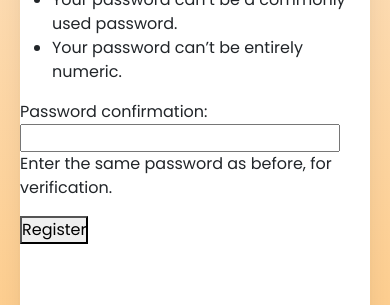
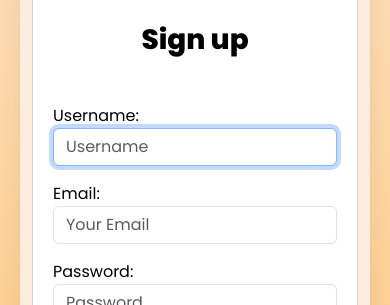
Before and after one commit to Chouaib-Djerdi/Fennec-Bookstore, a Django app: page /accounts/register/ in a window 390 px wide. Shown: the part 428-733 px from the top of the page. Run offline with Django 4.2, Linux system fonts and the light colour scheme; some libraries are stand-ins or nearby versions.

Commit message:
LOGIN + REGISTER FORMS

```diff
--- /dev/null
+++ b/backend/bookstore/accounts/forms.py
@@ -0,0 +1,28 @@
+from django import forms
+from django.contrib.auth.forms import UserCreationForm
+from django.contrib.auth.models import User
+
+class CustomUserCreationForm(UserCreationForm):
+    email = forms.EmailField(max_length=254, widget=forms.TextInput(attrs={'class': 'form-control', 'placeholder': 'Your Email'}))
+    username = forms.CharField(
+        label="Username",
+        widget=forms.TextInput(attrs={'class': 'form-control', 'placeholder': 'Username'}),
+        strip=False,
+        help_text='',
+    )
+    password1 = forms.CharField(
+        label="Password",
+        strip=False,
+        widget=forms.PasswordInput(attrs={'class': 'form-control', 'placeholder': 'Password'}),
+        help_text='',
+    )
+    password2 = forms.CharField(
+        label="Confirm password",
+        widget=forms.PasswordInput(attrs={'class': 'form-control', 'placeholder': 'Confirm Password'}),
+        strip=False,
+        help_text='',
+    )
+
+    class Meta:
+        model = User
+        fields = ('username', 'email', 'password1', 'password2')
--- a/backend/bookstore/accounts/templates/registration/register.html
+++ b/backend/bookstore/accounts/templates/registration/register.html
@@ -1,8 +1,47 @@
 {% extends 'mainapp/navbar.html' %} {% block content2 %}
 
-<form method="POST">
+{% comment %} <form method="POST">
   {% csrf_token %} {{form.as_p}}
   <button type="submit">Register</button>
-</form>
+</form> {% endcomment %}
+<section class="vh-100" style="background-color: #fcecdd">
+  <div class="container h-100">
+    <div class="row d-flex justify-content-center align-items-center h-100">
+      <div class="col-lg-12 col-xl-11">
+        <div class="card text-black" style="border-radius: 25px">
+          <div class="card-body p-md-5">
+            <div class="row justify-content-center">
+              <div class="col-md-10 col-lg-6 col-xl-5 order-2 order-lg-1">
+                <p class="text-center h1 fw-bold mb-5 mx-1 mx-md-4 mt-4">
+                  Sign up
+                </p>
+
+                <form class="mx-1 mx-md-4" method="POST">
+                  {% csrf_token %}
+                  {{ form.as_p }}
+
+                  <div class="d-flex justify-content-center mx-4 mb-3 mb-lg-4">
+                    <button type="submit" class="btn btn-dark btn-lg">
+                      Register
+                    </button>
+                  </div>
+                </form>
+              </div>
+              <div
+                class="col-md-10 col-lg-6 col-xl-7 d-flex align-items-center order-1 order-lg-2"
+              >
+                <img
+                  src="https://mdbcdn.b-cdn.net/img/Photos/new-templates/bootstrap-registration/draw1.webp"
+                  class="img-fluid"
+                  alt="Sample image"
+                />
+              </div>
+            </div>
+          </div>
+        </div>
+      </div>
+    </div>
+  </div>
+</section>
 
 {% endblock content2 %}
--- a/backend/bookstore/accounts/views.py
+++ b/backend/bookstore/accounts/views.py
@@ -1,18 +1,31 @@
 from django.shortcuts import render,redirect
 from django.urls import reverse
 from django.contrib.auth.forms import UserCreationForm
+
 from django.contrib.auth import login
 from . import models
+from django import forms
+from .forms import CustomUserCreationForm
 
 # Create your views here.
-
 def register(request):
     if request.method == 'POST':
-        form = UserCreationForm(request.POST)
+        form = CustomUserCreationForm(request.POST)
         if form.is_valid():
             user = form.save()
             login(request, user)
             return redirect(reverse('mainapp:main-page'))
     else:
-        form = UserCreationForm()
+        form = CustomUserCreationForm()
     return render(request, 'registration/register.html', {'form': form})
+
+# def register(request):
+#     if request.method == 'POST':
+#         form = UserCreationForm(request.POST)
+#         if form.is_valid():
+#             user = form.save()
+#             login(request, user)
+#             return redirect(reverse('mainapp:main-page'))
+#     else:
+#         form = UserCreationForm()
+#     return render(request, 'registration/register.html', {'form': form})
--- a/backend/bookstore/mainapp/static/mainapp/css/fen.css
+++ b/backend/bookstore/mainapp/static/mainapp/css/fen.css
@@ -482,7 +482,7 @@ body {
   justify-content: center;
   align-items: center;
   flex-direction: column;
-  margin-top: 18rem;
+  margin-top: 5rem;
 }
 
 .social-icon,
--- a/backend/bookstore/mainapp/templates/mainapp/fen.html
+++ b/backend/bookstore/mainapp/templates/mainapp/fen.html
@@ -246,10 +246,11 @@
               <img src="{{book.cover.url}}" alt="" />
             </div>
             <div class="card-details">
-              <div class="heart-container mx-2">
+              <div class="heart-container">
                 <span class="heart">&#10084;</span>
                 <span class="wish-list-text">Add to wish list</span>
               </div>
+
               <h2>{{book.title}}</h2>
               <p>{{book.author}}</p>
               <h6>{{book.price}} DA</h6>
--- a/backend/bookstore/mainapp/templates/mainapp/navbar.html
+++ b/backend/bookstore/mainapp/templates/mainapp/navbar.html
@@ -135,18 +135,7 @@
     </div>
   </nav>
   {% block content2 %}{% endblock content2 %}
-  <div class="text-center" id="my-location">
-    {% comment "GOOGLE MAP EMBED" %}{% endcomment %}
-    <iframe
-      src="https://www.google.com/maps/embed?pb=!1m18!1m12!1m3!1d3220.005154458105!2d5.408005115230268!3d36.19075648007875!2m3!1f0!2f0!3f0!3m2!1i1024!2i768!4f13.1!3m3!1m2!1s0x12f31553934d0bef%3A0x69b27700f6129f88!2z2YHZhtmDINmE2YTZg9iq2KggZmVubmVjIGJvb2tz!5e0!3m2!1sen!2sdz!4v1680182368639!5m2!1sen!2sdz"
-      width="60%"
-      height="320"
-      style="border: 0; margin-top: 4rem"
-      allowfullscreen=""
-      loading="lazy"
-      referrerpolicy="no-referrer-when-downgrade"
-    ></iframe>
-  </div>
+
   <footer class="footer">
     <ul class="social-icon">
       <li class="social-icon__item">
@@ -182,7 +171,18 @@
       <li class="menu__item"><a class="menu__link" href="#">Team</a></li>
       <li class="menu__item"><a class="menu__link" href="#">Contact</a></li>
     </ul>
-
+    <div class="text-center" id="my-location">
+      {% comment "GOOGLE MAP EMBED" %}{% endcomment %}
+      <iframe
+        src="https://www.google.com/maps/embed?pb=!1m18!1m12!1m3!1d3220.005154458105!2d5.408005115230268!3d36.19075648007875!2m3!1f0!2f0!3f0!3m2!1i1024!2i768!4f13.1!3m3!1m2!1s0x12f31553934d0bef%3A0x69b27700f6129f88!2z2YHZhtmDINmE2YTZg9iq2KggZmVubmVjIGJvb2tz!5e0!3m2!1sen!2sdz!4v1680182368639!5m2!1sen!2sdz"
+        width="60%"
+        height="320"
+        style="border: 0; margin-top: 4rem"
+        allowfullscreen=""
+        loading="lazy"
+        referrerpolicy="no-referrer-when-downgrade"
+      ></iframe>
+    </div>
     <p>&copy;2023 Fennec Book | All Rights Reserved</p>
   </footer>
 </div>
```
Also changed, not shown: backend/bookstore/accounts/templates/registration/login.html (+10 -28 lines), backend/bookstore/db.sqlite3.
